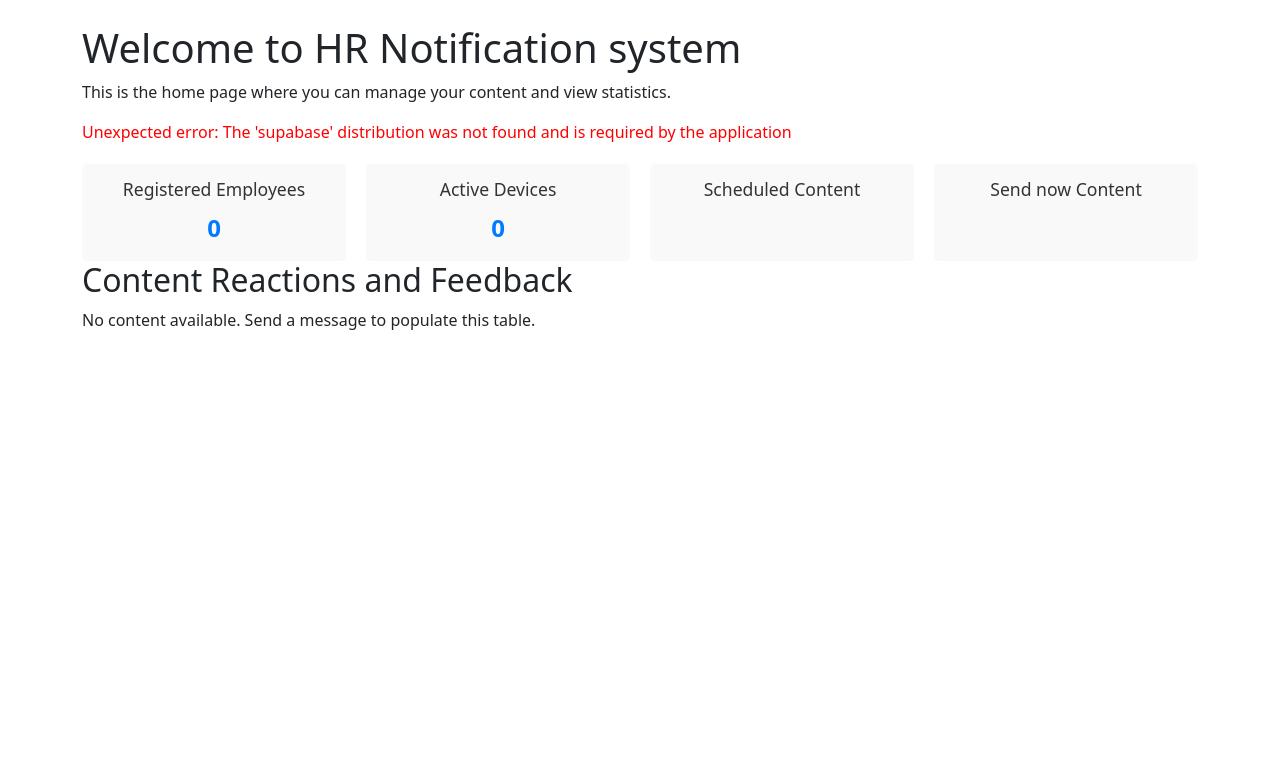
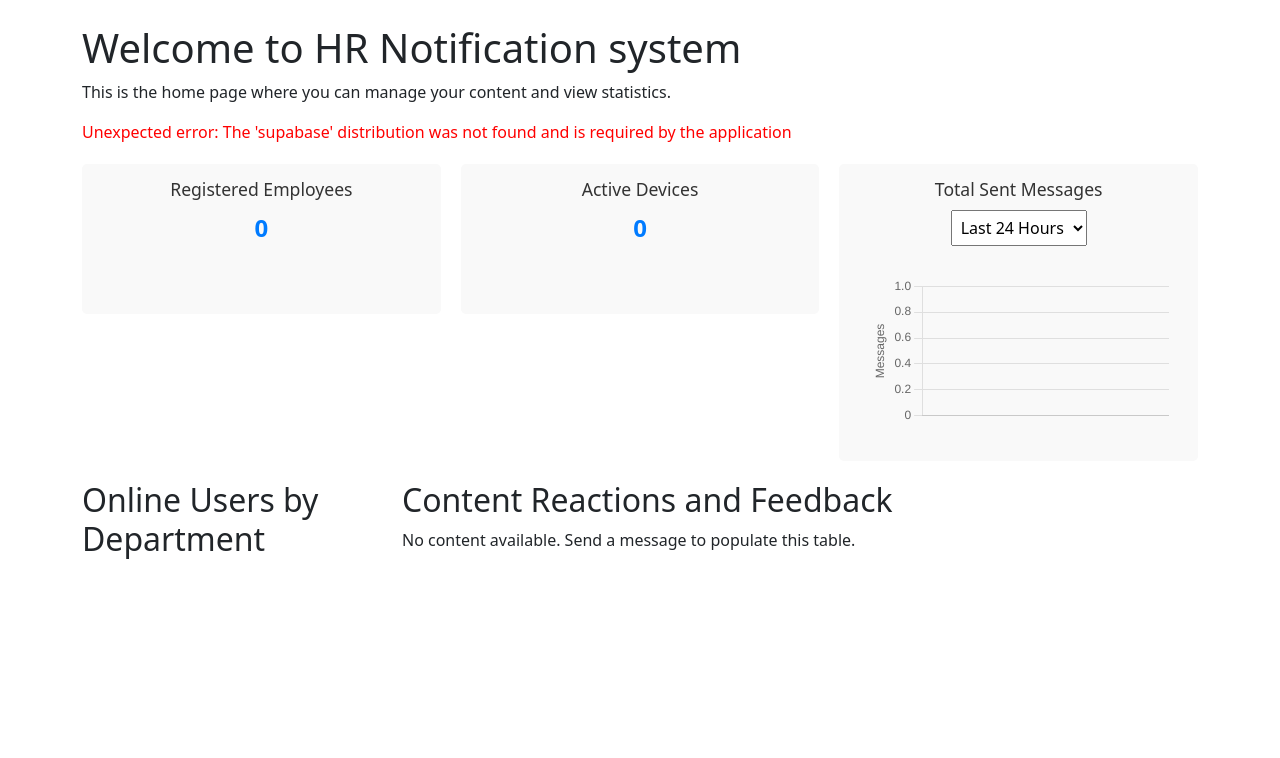
Before and after one commit to Lakshan2000610/hr_notification, a Flask app: page / in a window 1280 px wide. Shown: the part 66-824 px from the top of the page. Before the commit the page ends 396 px from the top, so only its background shows below. Run offline with Flask 3, Linux system fonts and the light colour scheme; the visitor is signed in with stand-in values (Sample User, id 1); data that the repository does not hold is empty; a map, chart or similar area stays blank; parts of the project's set-up code (start-up, migrations or seed data) failed here and were passed over.

Commit message:
updaed home page

```diff
--- a/templates/home.html
+++ b/templates/home.html
@@ -9,24 +9,37 @@
 {% endif %}
 
 <div class="dashboard-stats">
-    <div class="stat-box">
+    <div class="stat-box stat-box-uniform">
         <h3>Registered Employees</h3>
-        <p>{{ employee_count }}</p>
+        <p id="employeeCount">{{ employee_count }}</p>
+    </div>
+    <div class="stat-box stat-box-uniform">
+        <h3>Active Devices</h3>
+        <p id="activeDeviceCount">{{ active_devices }}</p>
     </div>
     <div class="stat-box">
-        <h3>Active Devices</h3>
-        <p>{{ active_devices }}</p>
+        <h3>Total Sent Messages</h3>
+        <div>
+            <select id="timeFilter" onchange="fetchSentMessages()">
+                <option value="day">Last 24 Hours</option>
+                <option value="month">Last 30 Days</option>
+            </select>
+            <canvas id="sentMessagesChart"></canvas>
         </div>
-    <div class="stat-box">
-        <h3>Scheduled Content</h3>
-        <p>{{ pending_content }}</p>
-    </div>
-    <div class="stat-box">
-        <h3>Send now Content</h3>
-        <p>{{ recent_notifications }}</p>
     </div>
 </div>
 
+<div class="dashboard-layout">
+    <div class="department-section">
+        <h2>Online Users by Department</h2>
+        <canvas id="departmentPieChart"></canvas>
+        <ul class="department-list">
+            {% for dept, count, percent in department_data %}
+            <li>{{ dept }}: {{ count }} ({{ percent }}%)</li>
+            {% endfor %}
+        </ul>
+    </div>
+    <div class="content-section">
         <h2>Content Reactions and Feedback</h2>
         {% if content_stats %}
         <table class="content-table">
@@ -76,6 +89,8 @@
         {% else %}
         <p>No content available. Send a message to populate this table.</p>
         {% endif %}
+    </div>
+</div>
 
 <style>
     .dashboard-stats {
@@ -89,6 +104,11 @@
         border-radius: 5px;
         text-align: center;
         flex: 1;
+        position: relative;
+        overflow: hidden;
+    }
+    .stat-box-uniform {
+        height: 150px; /* Uniform height for Registered Employees and Active Devices */
     }
     .stat-box h3 {
         margin: 0 0 10px;
@@ -100,6 +120,7 @@
         font-size: 1.5em;
         font-weight: bold;
         color: #007bff;
+        transition: all 1.5s ease-out;
     }
     .content-table {
         width: 100%;
@@ -152,10 +173,138 @@
         color: white;
         border-color: #007bff;
     }
+    #sentMessagesChart {
+        max-width: 400px;
+        margin: 20px auto;
+    }
+    .dashboard-layout {
+        display: flex;
+        margin-top: 20px;
+    }
+    .department-section {
+        flex: 1;
+        max-width: 30%;
+        padding-right: 20px;
+    }
+    .department-list {
+        list-style: none;
+        padding: 0;
+    }
+    .department-list li {
+        margin: 10px 0;
+        font-size: 1.1em;
+    }
+    .content-section {
+        flex: 3;
+    }
+    #timeFilter {
+        padding: 5px;
+        margin-bottom: 10px;
+    }
+    #departmentPieChart {
+        max-width: 300px;
+        margin: 0 auto 20px;
+    }
 </style>
 
+<script src="https://cdn.jsdelivr.net/npm/chart.js"></script>
 <script>
     document.addEventListener('DOMContentLoaded', () => {
+        // Animation for counts
+        function animateCount(id, target) {
+            let start = 0;
+            const duration = 1500;
+            const stepTime = Math.abs(Math.floor(duration / target));
+            const element = document.getElementById(id);
+            const timer = setInterval(() => {
+                start += 1;
+                element.textContent = start;
+                if (start >= target) clearInterval(timer);
+            }, stepTime);
+        }
+
+        animateCount('employeeCount', '{{ employee_count }}');
+        animateCount('activeDeviceCount', '{{ active_devices }}');
+
+        // Sent Messages Chart
+        const ctxSent = document.getElementById('sentMessagesChart').getContext('2d');
+        let sentChart = new Chart(ctxSent, {
+            type: 'bar',
+            data: {
+                labels: [],
+                datasets: [{
+                    label: 'Total Sent Messages',
+                    data: [],
+                    backgroundColor: 'rgba(75, 192, 192, 0.6)',
+                    borderColor: 'rgba(75, 192, 192, 1)',
+                    borderWidth: 1
+                }]
+            },
+            options: {
+                responsive: true,
+                scales: {
+                    y: { beginAtZero: true, title: { display: true, text: 'Messages' } }
+                },
+                plugins: { legend: { display: false } }
+            }
+        });
+
+        async function fetchSentMessages() {
+            const filter = document.getElementById('timeFilter').value;
+            try {
+                const response = await fetch(`/get_sent_messages?filter=${filter}`);
+                const data = await response.json();
+
+                sentChart.data.labels = data.labels;
+                sentChart.data.datasets[0].data = data.counts;
+                sentChart.update();
+            } catch (error) {
+                console.error('Error fetching sent messages:', error);
+            }
+        }
+
+        fetchSentMessages();
+
+        // Department Pie Chart
+        const ctxPie = document.getElementById('departmentPieChart').getContext('2d');
+        const departmentData = '{{ department_data | tojson | safe }}';
+        const pieLabels = departmentData.map(d => d[0].toUpperCase());
+        const pieValues = departmentData.map(d => d[1]);
+        const totalConnected = pieValues.reduce((a, b) => a + b, 0);
+        const pieColors = [
+            '#FF6384', '#36A2EB', '#FFCE56', '#4BC0C0', '#9966FF',
+            '#FF9F40', '#FFCD56', '#36A2EB', '#4BC0C0', '#9966FF'
+        ]; // Expand as needed
+
+        new Chart(ctxPie, {
+            type: 'pie',
+            data: {
+                labels: pieLabels,
+                datasets: [{
+                    data: pieValues,
+                    backgroundColor: pieColors.slice(0, pieLabels.length),
+                }]
+            },
+            options: {
+                responsive: true,
+                plugins: {
+                    legend: {
+                        position: 'top',
+                    },
+                    tooltip: {
+                        callbacks: {
+                            label: function(context) {
+                                const label = context.label || '';
+                                const value = context.parsed;
+                                const percentage = totalConnected > 0 ? Math.round((value / totalConnected) * 100) : 0;
+                                return `${label}: ${value} (${percentage}%)`;
+                            }
+                        }
+                    }
+                }
+            }
+        });
+
         const pageLinks = document.querySelectorAll('.page-link');
         pageLinks.forEach(link => {
             link.addEventListener('click', async (e) => {
@@ -163,11 +312,9 @@
                 const url = new URL(link.href);
                 const page = url.searchParams.get('page');
 
-                // Fetch paginated data
                 const response = await fetch(`/get_paginated_stats?page=${page}`);
                 const data = await response.json();
 
-                // Update table content
                 const tbody = document.querySelector('.content-table tbody');
                 tbody.innerHTML = '';
                 data.paginated_stats.forEach(stat => {
@@ -185,7 +332,6 @@
                     tbody.appendChild(row);
                 });
 
-                // Update pagination links
                 const pagination = document.querySelector('.pagination');
                 pagination.innerHTML = '';
                 if (data.current_page > 1) {
@@ -198,10 +344,8 @@
                     pagination.innerHTML += `<a href="?page=${data.current_page + 1}" class="page-link">Next</a>`;
                 }
 
-                // Update URL without reloading
                 history.pushState({}, '', `?page=${page}`);
 
-                // Re-attach event listeners
                 const newPageLinks = document.querySelectorAll('.page-link');
                 newPageLinks.forEach(newLink => {
                     newLink.addEventListener('click', arguments.callee);
```
Lines whose indentation alone changed are shown as unchanged.
